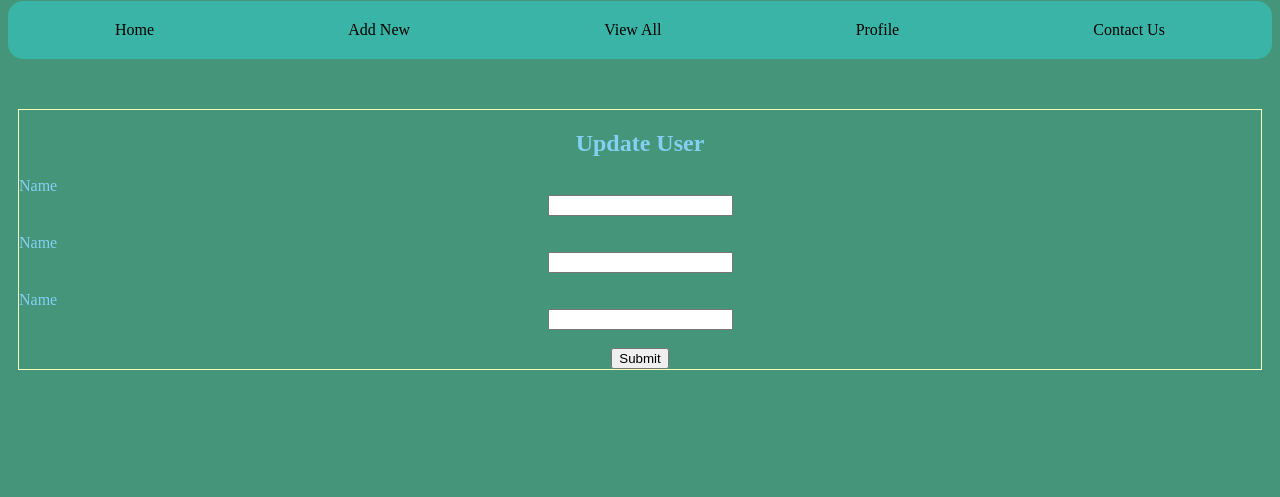
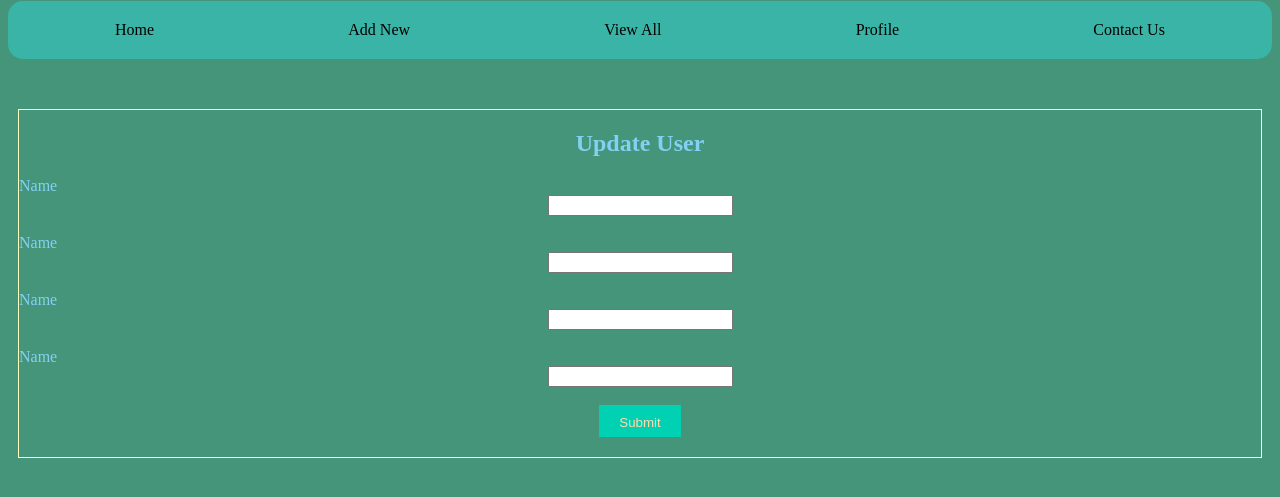
Before and after one commit to KevinBritten/front-end-test-1, a plain HTML site: page index.html in a window 1280 px wide. Shown: the part 79-576 px from the top of the page. Drawn offline with Linux system fonts and the light colour scheme.

Commit message:
add class to and style submit button

```diff
--- a/index.html
+++ b/index.html
@@ -18,7 +18,8 @@
         <label>Name</label><input type="text" id="name" name="name" /><br />
         <label>Name</label><input type="text" id="name" name="name" /><br />
         <label>Name</label><input type="text" id="name" name="name" /><br />
-        <input type="submit" />
+        <label>Name</label><input type="text" id="name" name="name" /><br />
+        <input type="submit" class="submit-button" />
       </form>
     </div>
   </body>
--- a/style.css
+++ b/style.css
@@ -35,6 +35,9 @@ label{
 }
 
 .submit-button {
-    background-color: 00d1b2;
+    background-color: #00d1b2;
     color:#ffdcb0;
+    border:none;
+    padding:10px 20px 7px;
+    margin-bottom:20px;
 }
```
